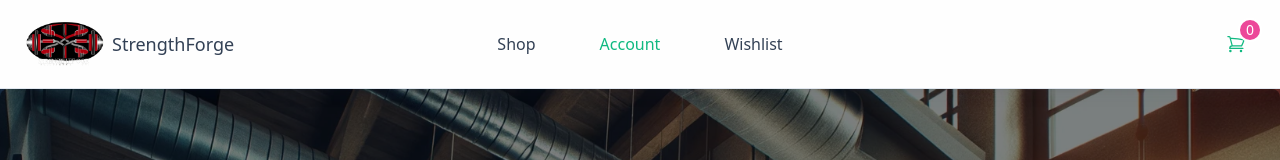
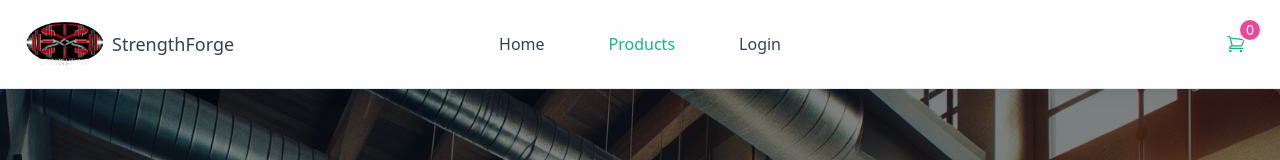
Before and after one commit to 7nischal/college-project, a React (Create React App) app: page / in a window 1280 px wide. Shown: the top 160 px of the page. Built offline with nearby package versions, Linux system fonts and the light colour scheme.

Commit message:
add navigation

```diff
--- a/src/components/navbar.tsx
+++ b/src/components/navbar.tsx
@@ -2,9 +2,11 @@ import React, { useState } from "react"
 import Logo from "../asstes/logo.png"
 import { getTotalItems} from "../services/cart-services"
 import { useCart } from "./CartContext";
+import { useNavigate } from "react-router-dom";
 
 
 export default function Navbar() {
+  const navigate = useNavigate();
   const [isToggleOpen, setIsToggleOpen] = useState(false)
   const { quantity } = useCart();
 
@@ -72,42 +74,46 @@ export default function Navbar() {
               }`}
             >
               <li role="none" className="flex items-stretch">
-                <a
+                <p
                   role="menuitem"
                   aria-haspopup="false"
-                  className="flex items-center gap-2 py-4 transition-colors duration-300 hover:text-emerald-500 focus:text-emerald-600 focus:outline-none focus-visible:outline-none lg:px-8"
-                  href="javascript:void(0)"
+                  className="flex items-center gap-2 py-4 transition-colors duration-300 hover:text-emerald-500 focus:text-emerald-600 focus:outline-none focus-visible:outline-none lg:px-8 cursor-pointer"
+                  onClick={() => navigate("/")}
                 >
-                  <span>Shop</span>
-                </a>
+                  <span>
+                    Home
+                  </span>
+                </p>
               </li>
               <li role="none" className="flex items-stretch">
                 <a
                   role="menuitem"
                   aria-current="page"
                   aria-haspopup="false"
-                  className="flex items-center gap-2 py-4 text-emerald-500 transition-colors duration-300 hover:text-emerald-600 focus:text-emerald-600 focus:outline-none focus-visible:outline-none lg:px-8"
-                  href="javascript:void(0)"
+                  className="flex items-center gap-2 py-4 text-emerald-500 transition-colors duration-300 hover:text-emerald-600 focus:text-emerald-600 focus:outline-none focus-visible:outline-none lg:px-8 cursor-pointer"
+                  onClick={() => navigate("/shop")}
                 >
-                  <span>Account</span>
+                  <span>
+                    Products
+                  </span>
                 </a>
               </li>
               <li role="none" className="flex items-stretch">
                 <a
                   role="menuitem"
                   aria-haspopup="false"
-                  className="flex items-center gap-2 py-4 transition-colors duration-300 hover:text-emerald-500 focus:text-emerald-600 focus:outline-none focus-visible:outline-none lg:px-8"
-                  href="javascript:void(0)"
+                  className="flex items-center gap-2 py-4 transition-colors duration-300 hover:text-emerald-500 focus:text-emerald-600 focus:outline-none focus-visible:outline-none lg:px-8 cursor-pointer"
+                  onClick={() => navigate("/login")}
                 >
-                  <span>Wishlist</span>
+                  <span>Login</span>
                 </a>
               </li>
             </ul>
             {/*      <!-- Actions --> */}
             <div className="ml-auto flex items-center justify-end px-6 lg:ml-0 lg:flex-1 lg:p-0">
               <a
-                href="#"
-                className="relative inline-flex h-10 w-10 items-center justify-center rounded-full text-lg text-emerald-500"
+                className="relative inline-flex h-10 w-10 items-center justify-center rounded-full text-lg text-emerald-500 cursor-pointer"
+                onClick={() => navigate("/cart")}
               >
                 <svg
                   xmlns="http://www.w3.org/2000/svg"
--- a/src/pages/home.tsx
+++ b/src/pages/home.tsx
@@ -1,8 +1,10 @@
 import { useState } from 'react';
 import HeroBg from '../asstes/hero-bg.webp'
+import { addToCart } from '../services/cart-services';
+import { useNavigate } from 'react-router-dom';
 
 const Home = () => {
-
+    const navigate = useNavigate();
     const [products, setProducts] = useState([
         {
             id: 1,
@@ -142,11 +144,13 @@ const Home = () => {
                         <div
                             key={product.id}
                             className="flex flex-col items-center justify-center p-4 bg-gray-100 rounded-lg shadow-lg transition duration-300 ease-in-out hover:shadow-xl hover:scale-105 transform hover:bg-gray-200 m-6 min-w-1/4 max-w-1/4 h-9/1 cursor-pointer"
+                            onClick={() => navigate(`/product-details/${product.id}`)}
                         >
                             <img
                                 src={product.image}
                                 alt={product.name}
                                 className="w-48 h-48 object-cover rounded-lg"
+
                             />
                             <div
                                 className="flex flex-col items-center justify-center p-4"
@@ -161,6 +165,9 @@ const Home = () => {
 
                             <button
                                 className="bg-blue-500 text-white px-4 py-2 rounded-lg hover:bg-blue-600 transition duration-300 ease-in-out"
+                                onClick={() => {
+                                    addToCart(product.id);
+                                }}
                             >
                                 Add to Cart
                             </button>
```
